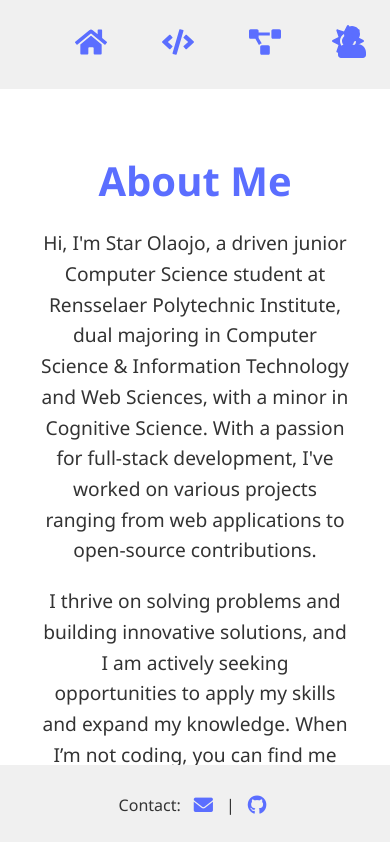
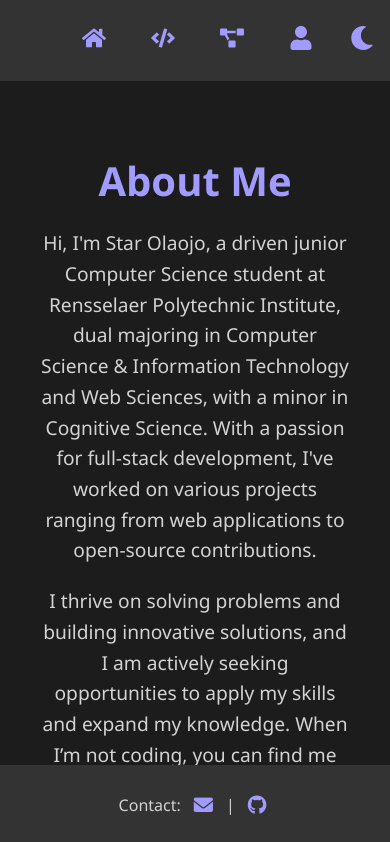
Before and after one commit to Esstar612/my_portfolio, a React (Create React App) app: page /my_portfolio/about in a window 390 px wide. Shown: the top 842 px of the page. Built offline with nearby package versions, Linux system fonts and the light colour scheme.

Commit message:
changed default theme

```diff
--- a/src/components/Navbar.css
+++ b/src/components/Navbar.css
@@ -61,6 +61,32 @@
     color: #c299ff;
 }
 
+@media (max-width: 600px) {
+    .navbar {
+        padding: 10px; /* Reduce padding to save space */
+    }
+
+    .navbar ul {
+        flex: 1;
+        justify-content: center;
+        gap: 15px; /* Reduce gap between icons */
+    }
+
+    .navbar ul li {
+        margin: 0; /* Remove margin to save space */
+    }
+
+    .navbar ul li a svg {
+        font-size: 1.5em; /* Reduce icon size for mobile */
+    }
+
+    .theme-toggle {
+        font-size: 1.5em; /* Reduce sun/moon icon size for mobile */
+        position: static; /* Remove absolute positioning */
+        margin-left: auto; /* Move to the right of the navbar */
+    }
+}
+
 /* Tooltip styles */
 .navbar ul li a[data-tooltip]:hover::after{
     content: attr(data-tooltip);
--- a/src/components/Navbar.js
+++ b/src/components/Navbar.js
@@ -4,7 +4,7 @@ import './Navbar.css';
 import { FaMoon, FaSun, FaHome, FaCode, FaProjectDiagram, FaUser } from 'react-icons/fa';
 
 const Navbar = () => {
-    const [darkTheme, setDarkTheme] = useState(false);
+    const [darkTheme, setDarkTheme] = useState(true);
 
     const toggleTheme = () => {
         setDarkTheme(!darkTheme);
```
